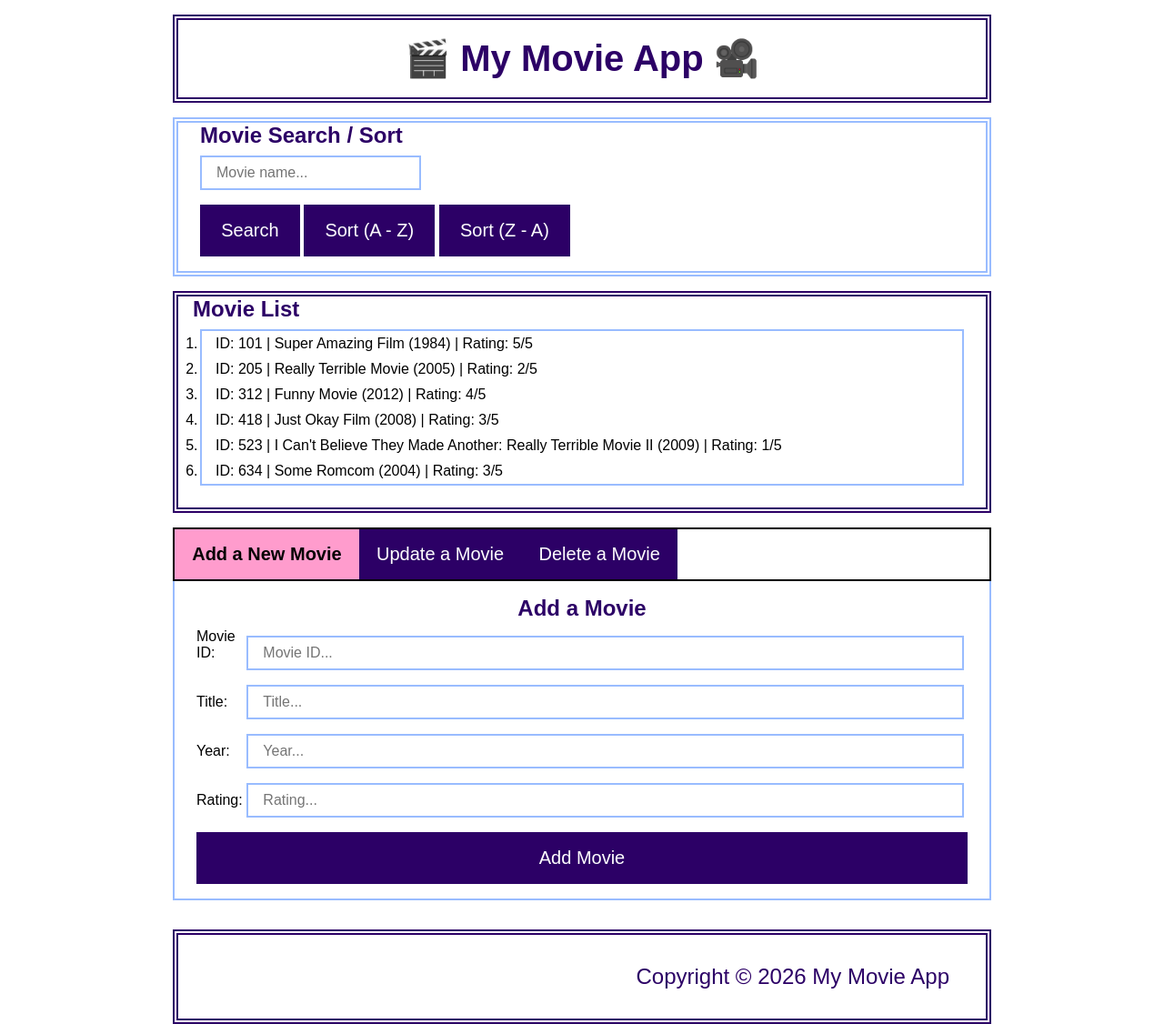
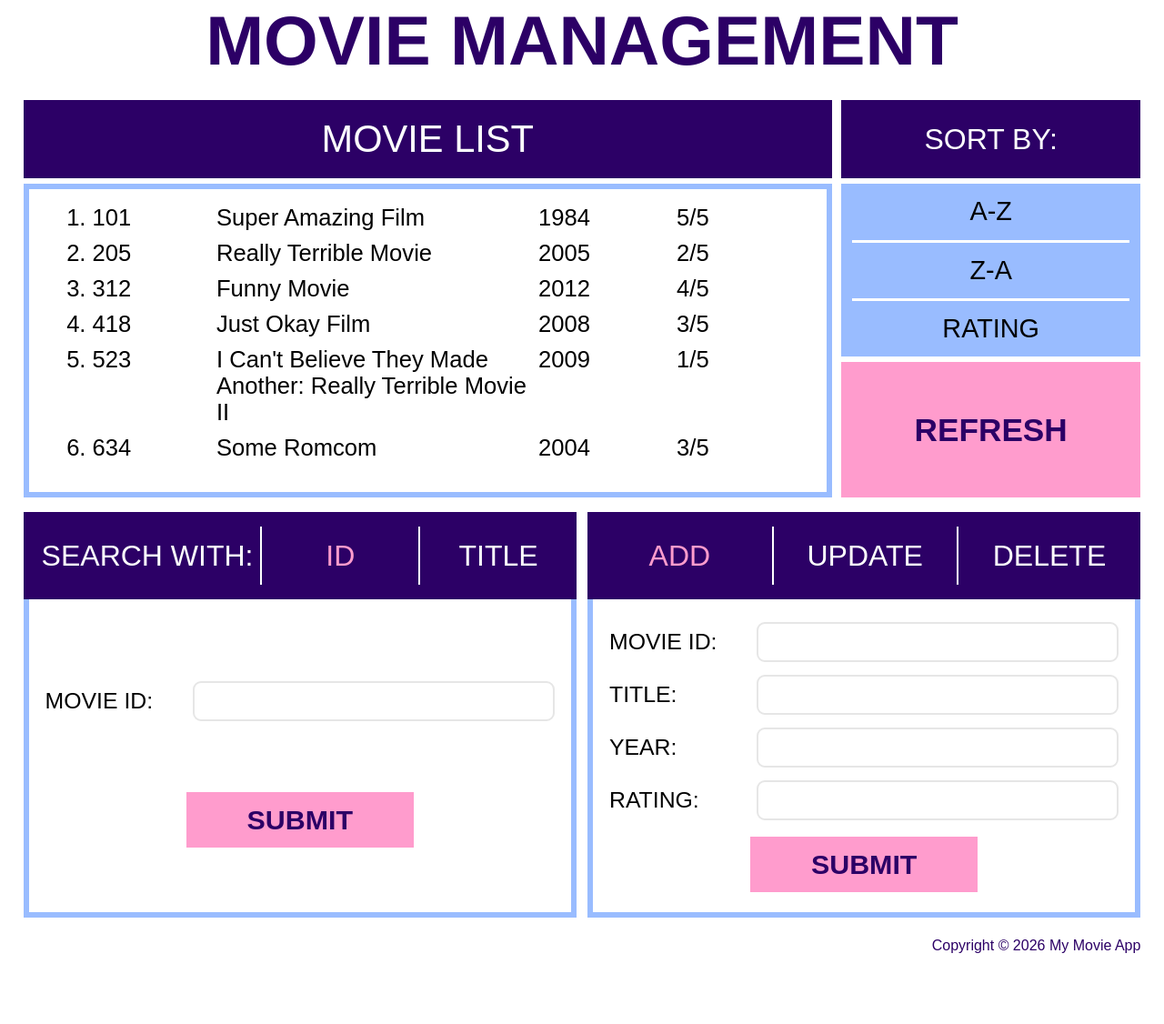
Before and after one commit to finnleyjasper/ICT40120, a website: page JSAT2/part5/index.html in a window 1280 px wide. Shown: the whole page at 91% size. After the commit the page ends 1071 px from the top, so only its background shows below. Drawn offline with Linux system fonts and the light colour scheme; a web font is replaced by a local one.

Commit message:
feat: rearrange content to reflect prototype

```diff
--- a/JSAT2/part5/css/style.css
+++ b/JSAT2/part5/css/style.css
@@ -3,200 +3,265 @@
 :root {
   --white: #ffffff;
   --black: #000000;
-  --purple: #2C0066;
-  --pink: #FF9CCD;
-  --mauve: #99BCFF;
+  --purple: #2c0066;
+  --pink: #ff9ccd;
+  --blue: #99bcff;
 }
 
-/* CSS Reset */
 * {
-  margin: 0;
-  padding: 0;
   box-sizing: border-box;
 }
 
-/* Body Style */
 body {
+  margin: 0;
+  background: var(--white);
+  color: var(--black);
   font-family: "Inria Sans", sans-serif;
-  color: var(--black);
-  background-color: var(--white);
 }
 
-/* Heading Styles */
+.container {
+  width: min(96%, 1500px);
+  margin: 0 auto;
+}
+
 h1 {
-  margin-top: 1rem;
-  margin-bottom: 1rem;
+  margin: 0 0 22px;
   color: var(--purple);
-  padding: 1.2rem 0;
+  font-size: clamp(3rem, 6vw, 6rem);
+  line-height: 1.15;
   text-align: center;
-  border: 6px var(--purple) double;
-  font-size: 2.5rem;
+  text-transform: uppercase;
 }
 
 h2 {
-  margin-bottom: 0.5rem;
-  color: var(--purple);
+  margin: 0;
+  font-weight: 400;
+  text-transform: uppercase;
 }
 
-/* Utility Styles */
-.container{
-  max-width: 900px;
-  margin: 0 auto;
+button,
+input {
+  font: inherit;
 }
 
-.mb-3 {
-  margin-bottom: 1rem;
-  /*  16px based on the body tag, font-size*/
-}
-
-.ml-3 {
-  margin-left: 1rem;
-}
-
-.mr-3 {
-  margin-right: 1rem;
-}
-
-input {
-  padding: 0.5rem 1rem;
-  font: inherit;
-  color: var(--black);
-  background-color: var(--white);
-  border: 2px solid var(--mauve);
-}
-
-button{
-  font-family: inherit;
-  font-size: 20px;
+button {
   cursor: pointer;
-  padding: 0.8rem 1.2rem;
-  background-color: var(--purple);
-  color: var(--white);
-  border: 4px solid var(--purple);
-}
-
-button:hover{
-  background-color: var(--pink);
-  color: var(--black);
-  border-color: var(--purple);
 }
 
 button:focus-visible,
 input:focus-visible {
-  outline: 3px solid var(--pink);
+  outline: 3px solid var(--purple);
   outline-offset: 2px;
 }
 
-.search-sort {
-  border: 6px var(--mauve) double;
-  margin-bottom: 1rem;
+.top-grid {
+  display: grid;
+  grid-template-columns: 2.7fr 1fr;
+  gap: 10px;
 }
 
-.search-sort h2 {
-  margin-left: 1.5rem;
+.movie-panel h2,
+.sort-panel h2 {
+  min-height: 86px;
+  display: grid;
+  place-items: center;
+  background: var(--purple);
+  color: var(--white);
+  font-size: 2.6rem;
 }
 
-.search-sort form {
-  margin-left: 1.5rem;
-}
-/* List Styles */
-#mList {
-  border: 6px var(--purple) double;
-}
-
-ol {
-  margin-left: 1.5rem;
-  border: 2px solid var(--mauve);
-  margin-bottom: 1.5rem;
-  margin-right: 1.5rem;
+.sort-panel h2 {
+  font-size: 2rem;
 }
 
 .list {
-  margin-top: 0.5rem;
+  height: 345px;
+  margin: 6px 0 0;
+  padding: 12px 25px 12px 70px;
+  overflow-y: auto;
+  border: 6px solid var(--blue);
+  background: var(--white);
+  font-size: 1.6rem;
 }
 
 .list .row {
-  padding: 5px 15px;
-  cursor: pointer;
+  padding: 5px 0;
 }
 
-.list .row:nth-child(odd){
-  background-color: var(--white);
+.movie-details {
+  display: grid;
+  grid-template-columns: 0.8fr 2.2fr 0.9fr 0.9fr;
+  gap: 12px;
+  align-items: start;
 }
 
-.list .row:hover{
-  background-color: var(--pink);
-  color: var(--black);
+.movie-details span {
+  overflow-wrap: anywhere;
 }
 
-
-/* Tab Styles - tablinks */
-.tab {
-  margin-top: 1rem;
-  overflow: hidden;
-  border: 2px solid var(--black);
+.sort-buttons {
+  height: 190px;
+  margin-top: 6px;
+  padding: 0 12px;
+  display: grid;
+  background: var(--blue);
 }
 
-.tab button {
-  float: left;
-  border: none;
-  outline: none;
-  padding: 1rem 1.2rem;
-  transition: 0.3s;
+.sort-buttons button {
+  border: 0;
+  border-bottom: 3px solid var(--white);
+  background: transparent;
+  color: var(--black);
+  font-size: 1.8rem;
+  text-transform: uppercase;
+}
+
+.sort-buttons button:last-child {
+  border-bottom: 0;
+}
+
+.sort-buttons button:hover {
+  background: var(--white);
+}
+
+.refresh-button {
+  width: 100%;
+  height: 149px;
+  margin-top: 6px;
+  border: 0;
+  background: var(--pink);
+  color: var(--purple);
+  font-size: 2.2rem;
+  font-weight: 700;
+  text-transform: uppercase;
+}
+
+.refresh-button:hover,
+.submit-button:hover {
+  background: var(--blue);
+}
+
+.msgBox {
+  display: none;
+  margin: 10px 0;
+  padding: 10px;
+  text-align: center;
+}
+
+.bottom-grid {
+  display: grid;
+  grid-template-columns: 1fr 1fr;
+  gap: 12px;
+  margin-top: 16px;
+}
+
+.panel-tabs {
+  height: 96px;
+  display: grid;
+  align-items: stretch;
+  background: var(--purple);
   color: var(--white);
 }
 
-.tab button.active{
-  background-color: var(--pink);
-  color: var(--black);
-  font-weight: 700;
+.search-tabs {
+  grid-template-columns: 1.35fr 0.9fr 0.9fr;
+}
+
+.search-tabs h2 {
+  align-self: center;
+  padding-left: 20px;
+  font-size: 2rem;
+}
+
+.panel-tabs button {
+  margin: 16px 0;
+  border: 0;
+  border-left: 2px solid var(--white);
+  background: transparent;
+  color: var(--white);
+  font-size: 2rem;
+  text-transform: uppercase;
+}
+
+.panel-tabs button:hover,
+.panel-tabs button.active {
+  color: var(--pink);
+}
+
+.tab {
+  grid-template-columns: repeat(3, 1fr);
+}
+
+.tab button:first-child {
+  border-left: 0;
+}
+
+.panel-body {
+  height: 350px;
+  margin-top: 0;
+  padding: 25px 18px;
+  border: 6px solid var(--blue);
+  border-top: 0;
+  background: var(--white);
 }
 
 .tabcontent {
   display: none;
-  padding: 1rem 1.5rem;
-  border: 2px solid var(--mauve);
-  border-top: none;
 }
 
-.tabcontent h2{
-  margin-top: 0;
+.search-form,
+.maintenance-form {
   text-align: center;
 }
 
-.tabcontent label{
-  display: inline-block;
-  width: 6%;
+.search-form {
+  padding-top: 90px;
 }
 
-.tabcontent input{
-  display: inline-block;
-  width: 93%;
+.field-row {
+  display: grid;
+  grid-template-columns: 150px 1fr;
+  gap: 12px;
+  align-items: center;
+  margin-bottom: 14px;
+  text-align: left;
 }
 
-.tabcontent button{
-  width: 100%;
+.field-row label {
+  font-size: 1.55rem;
+  text-transform: uppercase;
+  white-space: nowrap;
 }
 
-/* Footer Styles*/
-footer {
-  margin-top: 2rem;
-  border: 6px var(--purple) double;
-  color: var(--purple);
-  padding: 2rem;
-  text-align: right;
-  font-size: 1.5rem;
+.field-row input {
+  width: 100%;
+  height: 44px;
+  padding: 6px 10px;
+  border: 2px solid #e6e6e6;
+  border-radius: 9px;
+  background: var(--white);
+  color: var(--black);
+  font-size: 1.4rem;
 }
 
-footer p {
-  padding-right: 0.5rem;
+.submit-button {
+  min-width: 250px;
+  margin-top: 4px;
+  padding: 13px 25px;
+  border: 0;
+  background: var(--pink);
+  color: var(--purple);
+  font-size: 1.9rem;
+  font-weight: 700;
+  text-transform: uppercase;
 }
 
-.msgBox {
-  margin-top: 1rem;
-  border: 2px solid var(--mauve);
-  padding: 1rem;
-  text-align: center;
-  font-size: 1.5rem;
-  display: none;
+.search-form .submit-button {
+  margin-top: 64px;
 }
+
+footer {
+  margin: 22px 0;
+  color: var(--purple);
+  text-align: right;
+}
--- a/JSAT2/part5/index.html
+++ b/JSAT2/part5/index.html
@@ -3,137 +3,87 @@
 <head>
   <meta charset="UTF-8">
   <meta name="viewport" content="width=device-width, initial-scale=1.0">
-  <title>My Movie App</title>
+  <title>Movie Management</title>
   <link rel="stylesheet" href="./css/style.css">
 </head>
 <body>
-  <!-- Main content for page -->
   <main class="container">
-    <!-- h1 - page heading -->
-    <h1>	&#127916; My Movie App  &#127909;</h1>
-    <!-- Section search / sort -->
-    <section class="search-sort">
-      <!-- Search / Sort section heading -->
-      <h2>Movie Search / Sort</h2>
-      <!-- form to get the search string -->
-      <form id="form-list-control">
-        <div class="mb-3">
-          <input
-            type="text"
-            placeholder="Movie name..."
-            name="search-string"
-          >
+    <h1>Movie Management</h1>
+
+    <div class="top-grid">
+      <section class="movie-panel" aria-labelledby="movie-list-heading">
+        <h2 id="movie-list-heading">Movie List</h2>
+        <ol class="list" id="list"></ol>
+      </section>
+
+      <section class="sort-panel" aria-labelledby="sort-heading">
+        <h2 id="sort-heading">Sort by:</h2>
+        <div class="sort-buttons">
+          <button type="button" id="sortA2ZBtn">A-Z</button>
+          <button type="button" id="sortZ2ABtn">Z-A</button>
+          <button type="button" id="sortRatingBtn">Rating</button>
         </div>
-        <!-- Buttons to run search and sort functions -->
-        <div class="mb-3">
-          <button type="button" name="btn-search" id="searchBtn" >Search</button>
-          <button type="button" name="btn-a2z" id="sortA2ZBtn" >Sort (A - Z)</button>
-          <button type="button" name="btn-z2a" id="sortZ2ABtn" >Sort (Z - A)</button>
+        <button type="button" id="refreshBtn" class="refresh-button">Refresh</button>
+      </section>
+    </div>
+
+    <section id="msg" class="msgBox" aria-live="polite"></section>
+
+    <div class="bottom-grid">
+      <section class="search-panel" aria-labelledby="search-heading">
+        <div class="panel-tabs search-tabs">
+          <h2 id="search-heading">Search with:</h2>
+          <button type="button" id="searchByIdBtn" class="search-mode active" aria-pressed="true">ID</button>
+          <button type="button" id="searchByTitleBtn" class="search-mode" aria-pressed="false">Title</button>
         </div>
-      </form>
-    </section>
-    <!-- End of search / sort Section -->
-    <!-- Start Movie list section -->
-    <section id="mList">
-      <!-- Movie List Section heading -->
-      <h2 class="ml-3">Movie List</h2>
-      <!-- Move list start -->
-      <ol class="list" id="list"></ol>
-      <!-- Movie list end -->
-    </section>
-    <!-- End of Movie list section -->
-    <!-- Section to display messages -->
-    <section id="msg" class="msgBox"></section>
+        <form id="form-list-control" class="panel-body search-form">
+          <div class="field-row">
+            <label for="searchInput" id="searchLabel">Movie ID:</label>
+            <input type="text" id="searchInput" name="search-string">
+          </div>
+          <button type="button" id="searchBtn" class="submit-button">Submit</button>
+        </form>
+      </section>
 
-    <!-- Start Tab Section -->
-     <!-- The tabs -->
-    <section class="tab">
-      <!-- The buttons to change tabs -->
-      <button class="tablinks" onclick="openForm(event, 'Add')" id="defaultOpen">Add a New Movie</button>
-      <button class="tablinks active" onclick="openForm(event, 'Update')" >Update a Movie</button>
-      <button class="tablinks" onclick="openForm(event, 'Delete')"> Delete a Movie</button>
-    </section>
-    <!-- End Tab Section -->
+      <section class="maintenance-panel" aria-label="Movie maintenance">
+        <div class="panel-tabs tab">
+          <button type="button" class="tablinks" onclick="openForm(event, 'Add')" id="defaultOpen">Add</button>
+          <button type="button" class="tablinks" onclick="openForm(event, 'Update')">Update</button>
+          <button type="button" class="tablinks" onclick="openForm(event, 'Delete')">Delete</button>
+        </div>
 
-    <!-- The tab content. Made up of add movie / update movie / delete movie -->
-    <!-- Add movie Form -->
-    <section id="Add" class="tabcontent">
-      <h2>Add a Movie</h2>
-      <form id="form-add">
-        <div class="mb-3">
-          <label for="addMovieId">Movie ID: </label>
-          <input type="number" placeholder="Movie ID..." name="movieId" id="addMovieId" min="1">
+        <div id="Add" class="tabcontent panel-body">
+          <form id="form-add" class="maintenance-form">
+            <div class="field-row"><label for="addMovieId">Movie ID:</label><input type="number" name="movieId" id="addMovieId" min="1"></div>
+            <div class="field-row"><label for="addTitle">Title:</label><input type="text" name="title" id="addTitle"></div>
+            <div class="field-row"><label for="addYear">Year:</label><input type="number" name="year" id="addYear" min="1"></div>
+            <div class="field-row"><label for="addRating">Rating:</label><input type="number" name="rating" id="addRating" min="1" max="5"></div>
+            <button type="button" id="addSubmit" class="submit-button">Submit</button>
+          </form>
         </div>
-        <div class="mb-3">
-          <label for="addTitle">Title: </label>
-          <input type="text" placeholder="Title..." name="title" id="addTitle">
+
+        <div id="Update" class="tabcontent panel-body">
+          <form id="form-update" class="maintenance-form">
+            <div class="field-row"><label for="upMovieId">Movie ID:</label><input type="number" name="movieId" id="upMovieId" min="1"></div>
+            <div class="field-row"><label for="upTitle">Title:</label><input type="text" name="title" id="upTitle"></div>
+            <div class="field-row"><label for="upYear">Year:</label><input type="number" name="year" id="upYear" min="1"></div>
+            <div class="field-row"><label for="upRating">Rating:</label><input type="number" name="rating" id="upRating" min="1" max="5"></div>
+            <button type="button" id="updateSubmit" class="submit-button">Submit</button>
+          </form>
         </div>
-        <div class="mb-3">
-          <label for="addYear">Year: </label>
-          <input type="number" placeholder="Year..." name="year" id="addYear" min="1">
+
+        <div id="Delete" class="tabcontent panel-body">
+          <form id="form-delete" class="maintenance-form">
+            <div class="field-row"><label for="delMovieId">Movie ID:</label><input type="number" name="movieId" id="delMovieId" min="1"></div>
+            <button type="button" id="deleteSubmit" class="submit-button">Submit</button>
+          </form>
         </div>
-        <div class="mb-3">
-          <label for="addRating">Rating: </label>
-          <input type="number" placeholder="Rating..." name="rating" id="addRating" min="1" max="5">
-        </div>
-        <button type="button" name="submit" id="addSubmit">Add Movie</button>
-      </form>
-    </section>
-    <!-- End of Add movie Form -->
+      </section>
+    </div>
 
-    <!-- Update movie Form -->
-    <section id="Update" class="tabcontent">
-      <h2>Update a Movie</h2>
-      <form id="form-update">
-        <div class="mb-3">
-          <label for="upMovieId">Movie ID: </label>
-          <input type="number" placeholder="Movie ID..." name="movieId" id="upMovieId" min="1">
-        </div>
-        <div class="mb-3">
-          <label for="upTitle">Title: </label>
-          <input type="text" placeholder="Title..." name="title" id="upTitle">
-        </div>
-        <div class="mb-3">
-          <label for="upYear">Year: </label>
-          <input type="number" placeholder="Year..." name="year" id="upYear" min="1">
-        </div>
-        <div class="mb-3">
-          <label for="upRating">Rating: </label>
-          <input type="number" placeholder="Rating..." name="rating" id="upRating" min="1" max="5">
-        </div>
-        <button type="button" name="submit" id="updateSubmit">Update Movie</button>
-      </form>
-    </section>
-    <!-- End of Update movie Form -->
+    <footer><p>Copyright &copy; <span id="date"></span> My Movie App</p></footer>
+  </main>
 
-    <!-- Delete movie Form -->
-    <section id="Delete" class="tabcontent">
-      <h2>Delete a Movie</h2>
-      <form id="form-delete">
-        <div class="mb-3">
-          <label for="delMovieId">Movie ID: </label>
-          <input type="number" placeholder="Movie ID..." name="movieId" id="delMovieId" min="1">
-        </div>
-        <button type="button" name="submit" id="deleteSubmit"> Delete a Movie</button>
-      </form>
-    </section>
-    <!-- End of Delete movie Form -->
-    <!-- End of tab content -->
-
-    <!-- Footer -->
-    <footer>
-      <div>
-        <p>Copyright &copy; <span id="date"></span> My Movie App</p>
-      </div>
-    </footer>
-    <!-- End of footer -->
-  </main>
-  <!-- End of main content -->
-
-
-  <!-- Load in scripts -->
-  <!-- Note: the order of the imports here is important -->
-  <!-- Having the movie-list.js first allows the app.js to access the MovieList class defined -->
   <script src="./js/movie.js"></script>
   <script src="./js/movie-list.js"></script>
   <script src="./js/app.js"></script>
--- a/JSAT2/part5/js/movie-list.js
+++ b/JSAT2/part5/js/movie-list.js
@@ -35,12 +35,17 @@ class MovieList {
     // Find the list element in index.html and create a new list item for it.
     const rootElement = document.getElementById(this.rootId);
     const row = document.createElement("li");
+    const details = document.createElement("div");
 
     // Apply the row class.
     row.classList.add("row");
-    row.textContent =
-      `ID: ${movie.movieId} | ${movie.title} (${movie.year}) | ` +
-      `Rating: ${movie.rating}/5`;
+    details.classList.add("movie-details");
+    for (const value of [movie.movieId, movie.title, movie.year, `${movie.rating}/5`]) {
+      const cell = document.createElement("span");
+      cell.textContent = value;
+      details.appendChild(cell);
+    }
+    row.appendChild(details);
     // Add the completed item to the visible movie list.
     rootElement.appendChild(row);
   }
@@ -72,6 +77,12 @@ class MovieList {
     for (let index = 0; index < list.length; index++) {
       this.movieRow(list[index]);
     }
+
+    if (list.length === 0) {
+      const row = document.createElement("li");
+      row.textContent = "0 results";
+      document.getElementById(this.rootId).appendChild(row);
+    }
   }
 
   /**
@@ -81,16 +92,8 @@ class MovieList {
    */
   removeElements() {
     const rootElement = document.getElementById(this.rootId);
-    const childNodes = document.getElementsByClassName('row');
-    const len = childNodes.length - 1;
-
-    // Loop through the list backwards.
-    for(let i = len; i >=0; i--){
-      // Pull out the list child.
-      const child = childNodes[i];
-      // Remove this child from the DOM.
-      rootElement.removeChild(child);
-    }
+    // Remove all visible rows, including a possible "0 results" message.
+    rootElement.replaceChildren();
   }
 
   // FINDING A MOVIE ===============================================================
@@ -232,6 +235,17 @@ class MovieList {
   }
 
   /**
+   * Sorts movies from highest to lowest rating and displays the result.
+   * @returns {void}
+   */
+  sortByRating() {
+    this.movieList.sort(function(a, b) {
+      return b.rating - a.rating;
+    });
+    this.refresh();
+  }
+
+  /**
    * Finds movies whose titles contain the supplied text, ignoring letter case,
    * and displays all matches without changing the stored array.
    * @param {string} nameString - The partial title to search for.
```
Also changed, not shown: JSAT2/part5/js/app.js (+65 -42 lines).
